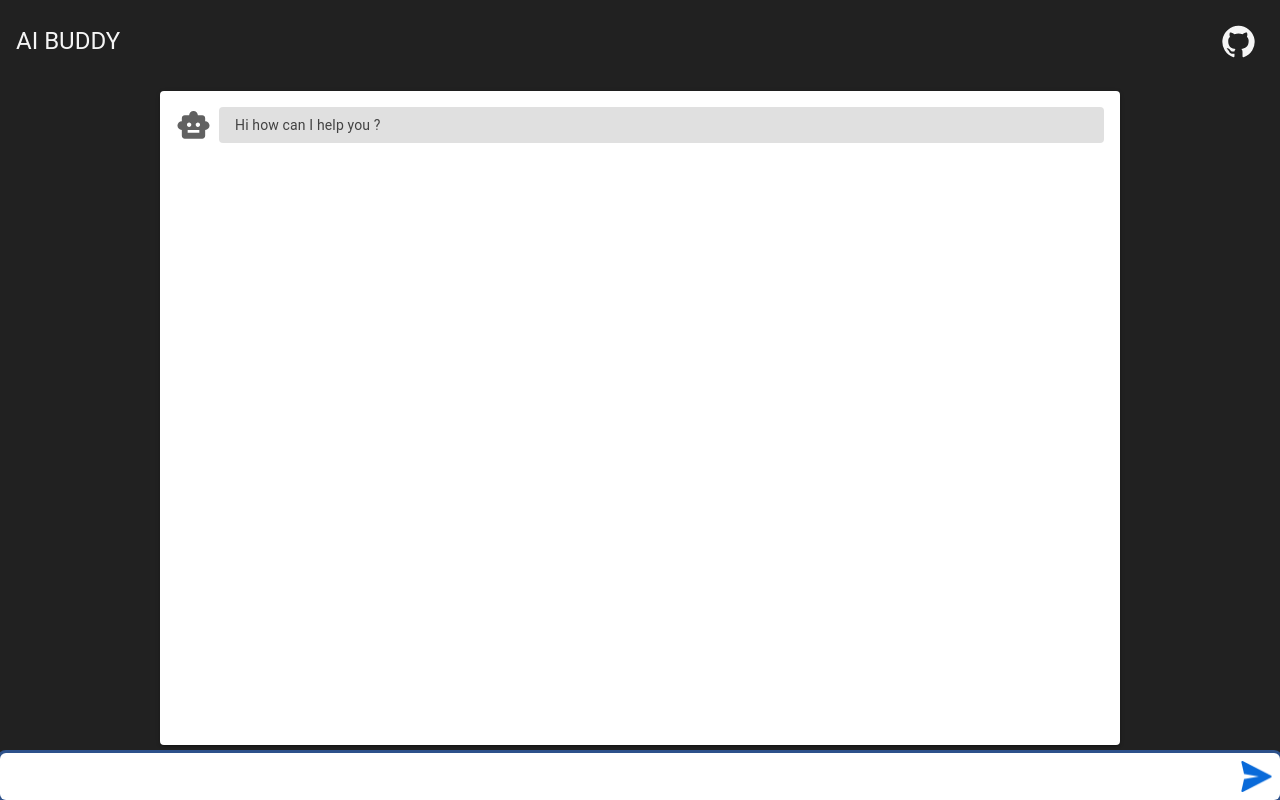
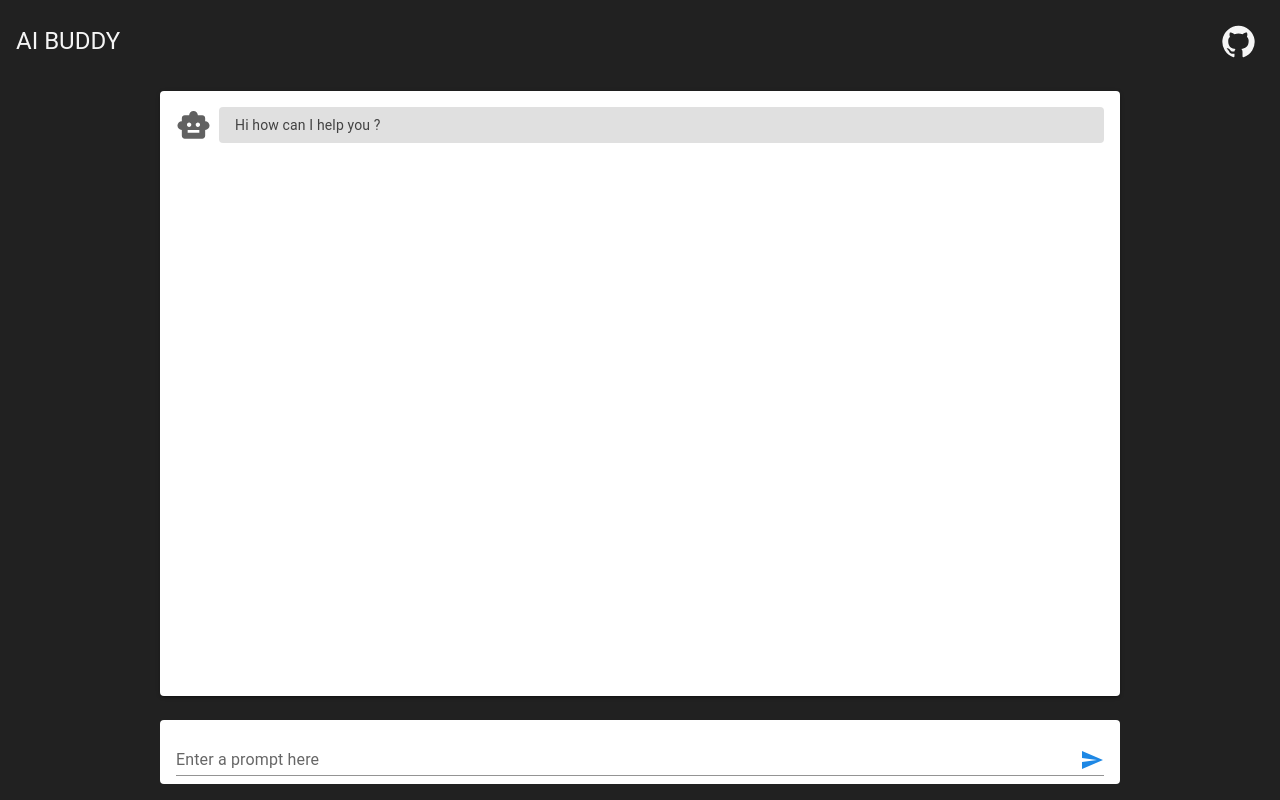
Before and after one commit to saurabhmehta1601/chat-buddy-react-website, a React (Vite) app: page / in a window 1280 px wide. Built offline with nearby package versions, Linux system fonts and the light colour scheme.

Commit message:
migrate to MUI

```diff
--- a/src/App.tsx
+++ b/src/App.tsx
@@ -1,10 +1,10 @@
-import React, { useState } from "react"
+import { useState } from "react"
 import ChatSection from "./components/ChatSection"
 import Header from "./components/Header"
 import PromptSubmitForm from "./components/PromptSubmitForm"
 import axios from "axios"
 import uuid from "react-uuid"
-import { Box, Paper, colors } from "@mui/material"
+import { Box, colors } from "@mui/material"
 
 interface IMessage {
   id: string
@@ -20,8 +20,7 @@ function App() {
     { id: "1", sender: "bot", text: "Hi how can I help you ? ", loading: false },
   ])
 
-  const handlePromptSubmission = async (e: React.FormEvent) => {
-    e.preventDefault()
+  const handlePromptSubmission = async () => {
     if (prompt.trim() === "") return
 
     try {
--- a/src/components/PromptSubmitForm.tsx
+++ b/src/components/PromptSubmitForm.tsx
@@ -1,4 +1,6 @@
 import React from 'react'
+import { Box, TextField, InputAdornment, colors } from "@mui/material"
+import SendIcon from '@mui/icons-material/Send';
 
 interface IProps {
     prompt: string,
@@ -8,11 +10,23 @@ interface IProps {
 
 const PromptSubmitForm = (props: IProps) => {
     return (
-        <form
-            onSubmit={(e) => props.onSubmit(e)}
-            action=""
-            className="flex bg-white rounded-md w-full ring ">
-            <input
+        <Box component="form"
+            sx={{ width: "min(90vw, 960px)", m: "1em auto", backgroundColor: "#fff", px: 2, py: 1, borderRadius: 1 }}>
+            <TextField
+                value={props.prompt}
+                onChange={(e) => props.setPrompt(e.target.value)}
+                label="Enter a prompt here"
+                variant="standard"
+                fullWidth
+                InputProps={{
+                    endAdornment: (
+                        <InputAdornment position="end" onClick={props.onSubmit}>
+                            <SendIcon sx={{ color: colors.blue['600'] }} />
+                        </InputAdornment>
+                    ),
+                }}
+            />
+            {/* <input
                 type="text"
                 name="prompt"
                 value={props.prompt}
@@ -26,9 +40,8 @@ const PromptSubmitForm = (props: IProps) => {
                 name="submit"
             >
                 <img src="/assets/icon-send-message.png" width={32} height={32} />
-            </button>
-
-        </form>
+            </button> */}
+        </Box>
     )
 }
 
```
